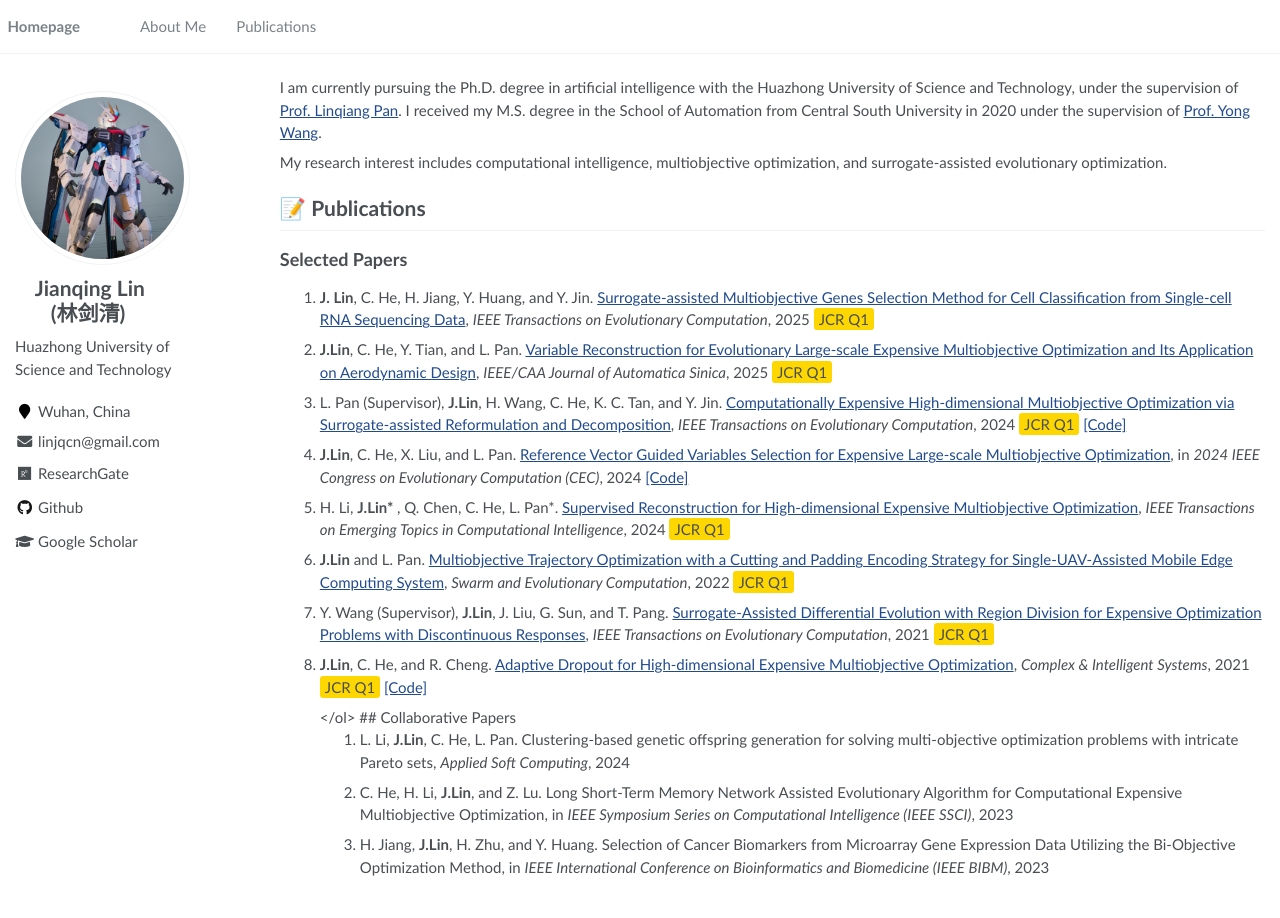
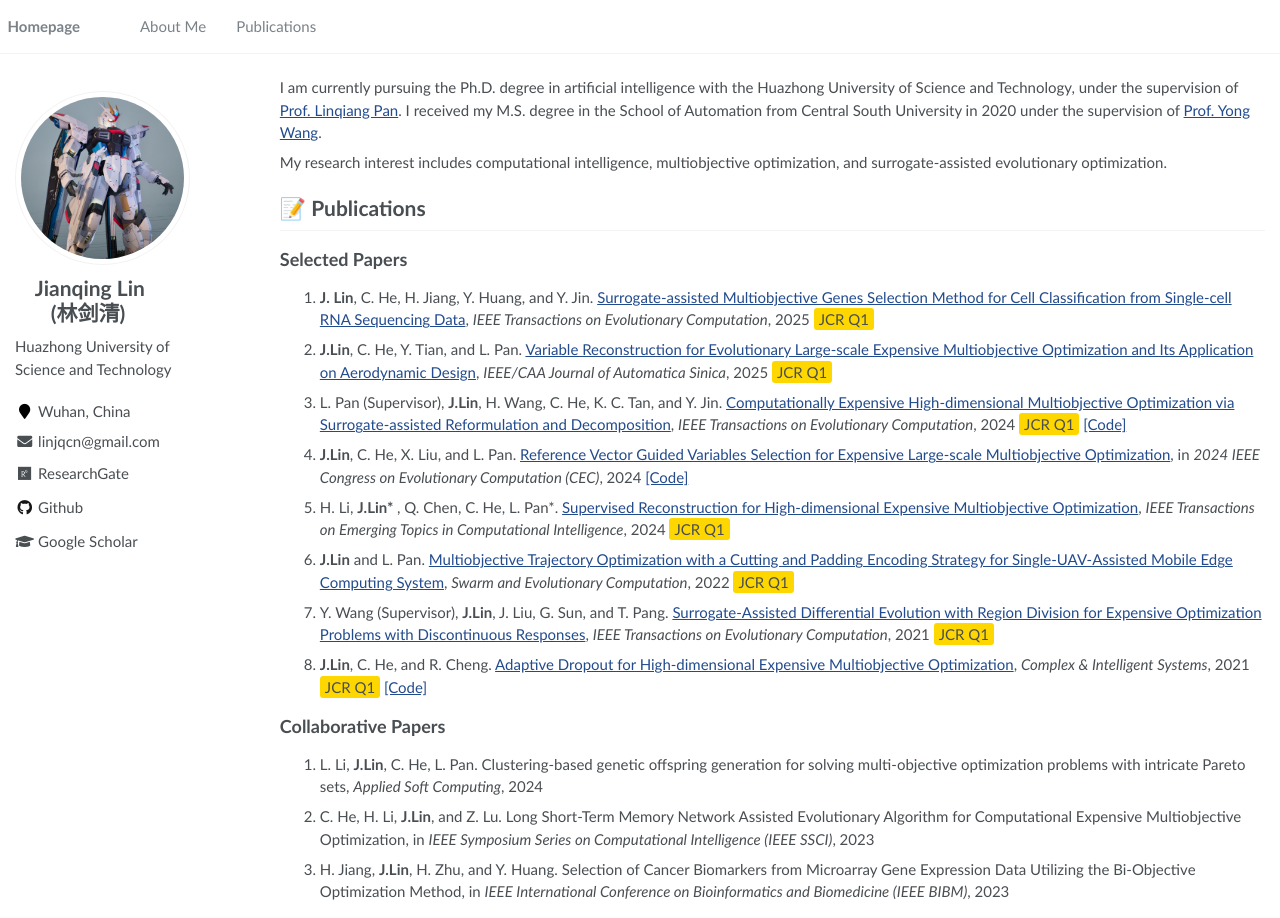
Before and after one commit to jqlincn/jqlincn.github.io, a Jekyll site: the page built from _pages/about.md, in a window 1280 px wide. Built offline with Jekyll 4.4.1, drawn with Linux system fonts in a browser that asks for light colours.

Commit message:
Update about.md

```diff
--- a/_pages/about.md
+++ b/_pages/about.md
@@ -38,7 +38,7 @@ My research interest includes computational intelligence, multiobjective optimiz
 <ol>
 <li> <b>J. Lin</b>, C. He, H. Jiang, Y. Huang, and Y. Jin. <a href="https://ieeexplore.ieee.org/document/10852178" target="_blank" rel="noopener noreferrer">Surrogate-assisted Multiobjective Genes Selection Method for Cell Classification from Single-cell RNA Sequencing Data</a>, <i>IEEE Transactions on Evolutionary Computation</i>, 2025  <span style="background-color: #FFD700; padding: 2px 5px; border-radius: 3px;"> JCR Q1</span> </li>
 <li> <b>J.Lin</b>, C. He, Y. Tian, and L. Pan. <a href="https://ieeexplore.ieee.org/document/10869321" target="_blank" rel="noopener noreferrer">Variable Reconstruction for Evolutionary Large-scale Expensive Multiobjective Optimization and Its Application on Aerodynamic Design</a>, <i>IEEE/CAA Journal of Automatica Sinica</i>, 2025 <span style="background-color: #FFD700; padding: 2px 5px; border-radius: 3px;"> JCR Q1</span> </li>
- <li> L. Pan (Supervisor), <b>J.Lin</b>, H. Wang, C. He, K. C. Tan, and Y. Jin. <a href="https://ieeexplore.ieee.org/document/10477568" target="_blank" rel="noopener noreferrer">Computationally Expensive High-dimensional Multiobjective Optimization via Surrogate-assisted Reformulation and Decomposition</a>, <i>IEEE Transactions on Evolutionary Computation</i>, 2024 <span style="background-color: #FFD700; padding: 2px 5px; border-radius: 3px;"> JCR Q1</span> <a href="https://github.com/jqlincn/TP-SAEA">[Code]</a>
+ <li> L. Pan (Supervisor), <b>J.Lin</b>, H. Wang, C. He, K. C. Tan, and Y. Jin. <a href="https://ieeexplore.ieee.org/document/10477568" target="_blank" rel="noopener noreferrer">Computationally Expensive High-dimensional Multiobjective Optimization via Surrogate-assisted Reformulation and Decomposition</a>, <i>IEEE Transactions on Evolutionary Computation</i>, 2024 <span style="background-color: #FFD700; padding: 2px 5px; border-radius: 3px;"> JCR Q1</span> <a href="https://github.com/jqlincn/TP-SAEA">[Code]</a> </li>
  <li>  <b>J.Lin</b>, C. He, X. Liu, and L. Pan.  <a href="https://ieeexplore.ieee.org/document/10611889" target="_blank" rel="noopener noreferrer">Reference Vector Guided Variables Selection for Expensive Large-scale Multiobjective Optimization</a>, in <i>2024 IEEE Congress on Evolutionary Computation (CEC)</i>, 2024 <a href="https://github.com/jqlincn/RVSPSO">[Code]</a> </li>
  <li> H. Li, <b>J.Lin* </b>, Q. Chen, C. He, L. Pan*. <a href="https://ieeexplore.ieee.org/document/10428945" target="_blank" rel="noopener noreferrer">Supervised Reconstruction for High-dimensional Expensive Multiobjective Optimization</a>, <i>IEEE Transactions on Emerging Topics in Computational Intelligence</i>, 2024  <span style="background-color: #FFD700; padding: 2px 5px; border-radius: 3px;"> JCR Q1</span> </li>
  <li> <b>J.Lin</b> and L. Pan. <a href="https://www.sciencedirect.com/science/article/pii/S2210650222001316" target="_blank" rel="noopener noreferrer">Multiobjective Trajectory Optimization with a Cutting and Padding Encoding Strategy for Single-UAV-Assisted Mobile Edge Computing System</a>, <i>Swarm and Evolutionary Computation</i>, 2022  <span style="background-color: #FFD700; padding: 2px 5px; border-radius: 3px;"> JCR Q1</span> </li>
```
